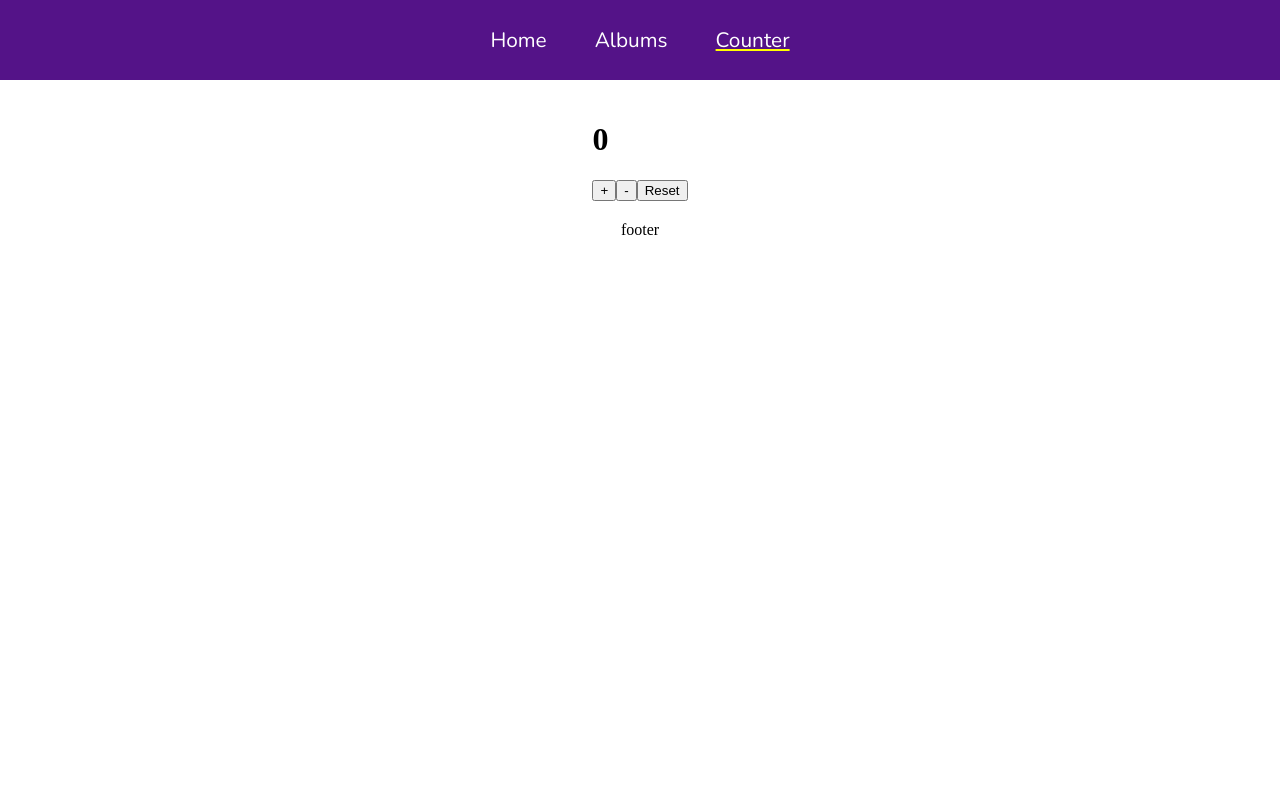
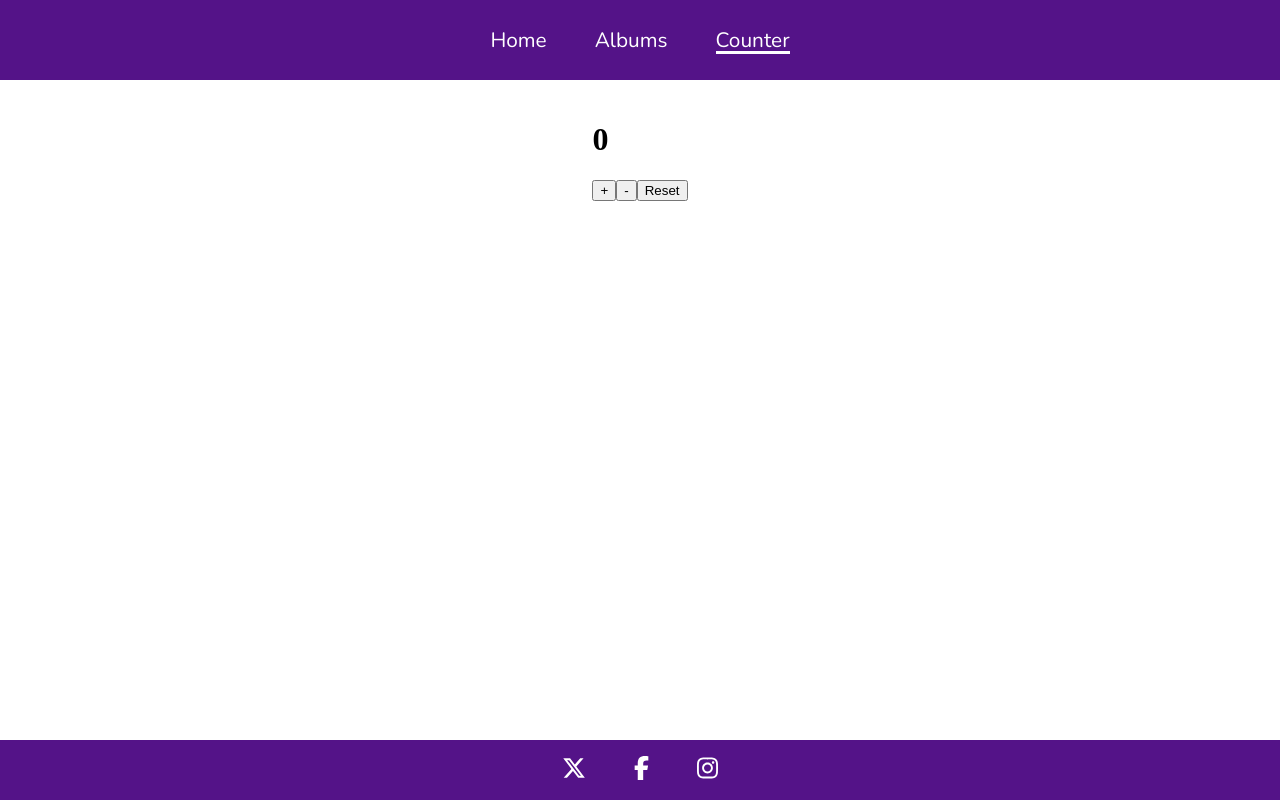
Before and after one commit to reevcrona/React-assignment, a React (Vite) app: page /counter in a window 1280 px wide. Built offline with nearby package versions, Linux system fonts and the light colour scheme.

Commit message:
added some icons and basic styling for footer

```diff
--- a/package.json
+++ b/package.json
@@ -10,8 +10,13 @@
     "preview": "vite preview"
   },
   "dependencies": {
+    "@fortawesome/fontawesome-svg-core": "^6.7.0",
+    "@fortawesome/free-brands-svg-icons": "^6.7.0",
+    "@fortawesome/free-solid-svg-icons": "^6.7.0",
+    "@fortawesome/react-fontawesome": "^0.2.2",
     "react": "^18.3.1",
     "react-dom": "^18.3.1",
+    "react-icons": "^5.3.0",
     "react-router-dom": "^6.28.0"
   },
   "devDependencies": {
--- a/src/App.css
+++ b/src/App.css
@@ -6,9 +6,10 @@ body{
 
 }
 .main-container{
+  position: relative;
   display: flex;
-  justify-content: center;
   align-items: center;
   flex-direction: column;
   gap: 20px;
+  min-height: 100vh;
 }
--- a/src/Components/Footer.jsx
+++ b/src/Components/Footer.jsx
@@ -1,10 +1,24 @@
+import { FontAwesomeIcon } from '@fortawesome/react-fontawesome';
+import { faXTwitter,faFacebookF,faInstagram} from '@fortawesome/free-brands-svg-icons';
 
-
+import "../styles/Footer.css";
 function Footer(){
     return (
-        <div>
-            footer
-        </div>
+        <footer>
+            <nav>
+                <ul>
+                    <li>
+                        <a href=""><FontAwesomeIcon className="logo" icon={faXTwitter} /></a>
+                    </li>
+                    <li>
+                        <a href=""><FontAwesomeIcon className="logo" icon={faFacebookF}/></a>
+                    </li>
+                    <li>
+                        <a href=""><FontAwesomeIcon className="logo" icon={faInstagram} /></a>
+                    </li>
+                </ul>
+            </nav>
+        </footer>
     )
 }
 
--- /dev/null
+++ b/src/styles/Footer.css
@@ -0,0 +1,12 @@
+.logo{
+    color: white;
+    font-size: 1.5rem;
+}
+footer{
+    width: 100%;
+    position: absolute;
+    bottom: 0;
+    left: 0;
+    margin-top: 50px;
+    background-color: #541388;
+}
--- a/src/styles/Navbar.css
+++ b/src/styles/Navbar.css
@@ -21,7 +21,17 @@ a{
     font-family: "Nunito", sans-serif;
     text-decoration: none;
     font-size: 1.3rem;
+
 }
 .active{
-    text-decoration: underline yellow;
+    position: relative;
 }
+.active::before{
+    content: "";
+    position: absolute;
+    bottom: 0;
+    left: 0;
+    width: 100%;
+    height: 3px;
+    background-color: white;
+}
```
Also changed, not shown: 1 other file (tests, documents, lock files or other folders).
